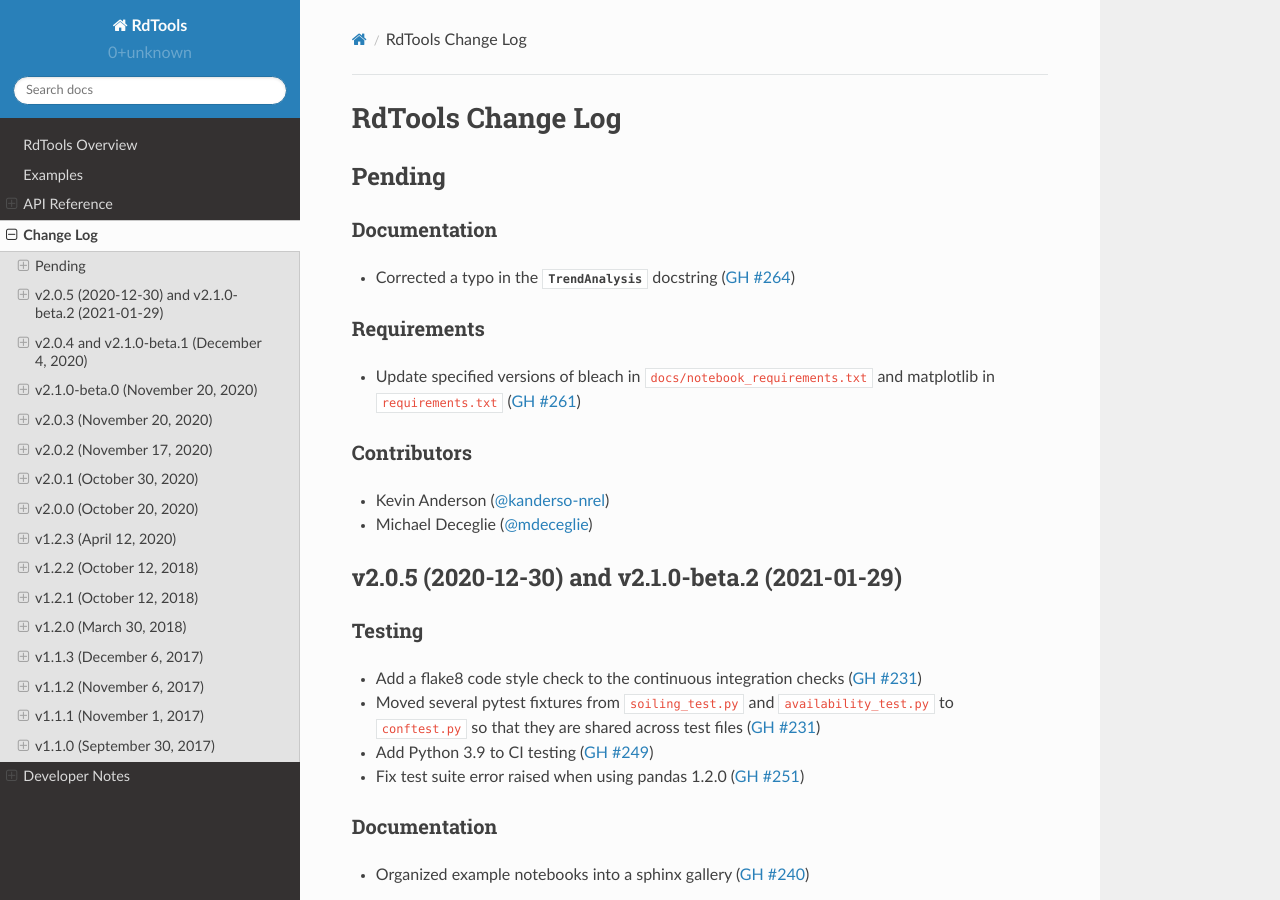
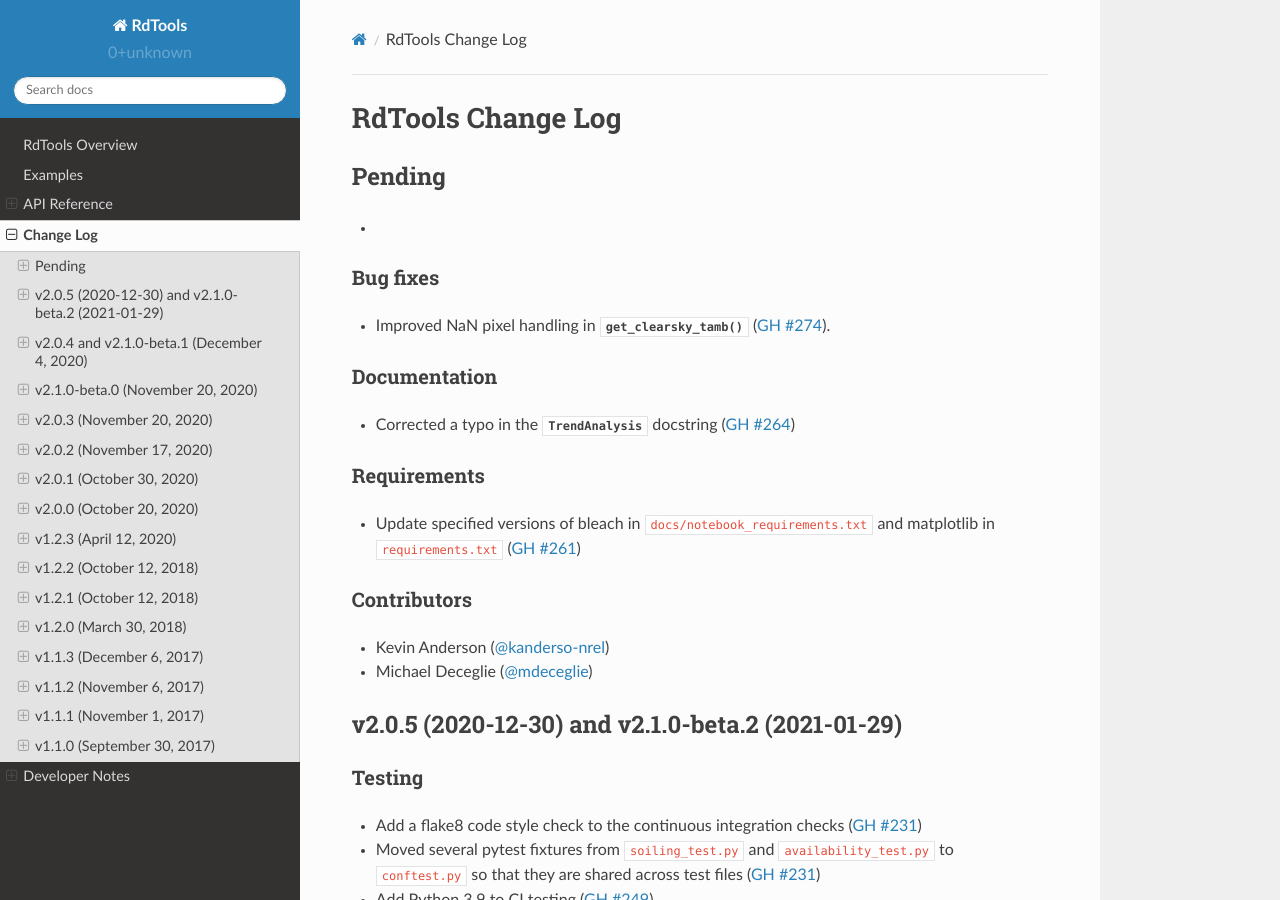
Before and after one commit to NREL/rdtools, a Sphinx documentation site: the page built from docs/sphinx/source/changelog.rst, in a window 1280 px wide and 900 px high. Built offline with Sphinx 7.4.7 and the Read the Docs theme 2.0.0, drawn with Linux system fonts in a browser that asks for light colours; pages that are not in the unit, such as notebooks, are missing from menus.

Commit message:
Changelog update

```diff
--- a/docs/sphinx/source/changelog/pending.rst
+++ b/docs/sphinx/source/changelog/pending.rst
@@ -1,6 +1,11 @@
 *******
 Pending
 *******
+*
+Bug fixes
+---------
+* Improved NaN pixel handling in
+  :py:func:`~rdtools.clearsky_temperature.get_clearsky_tamb` (:pull:`274`).
 
 Documentation
 -------------
```
